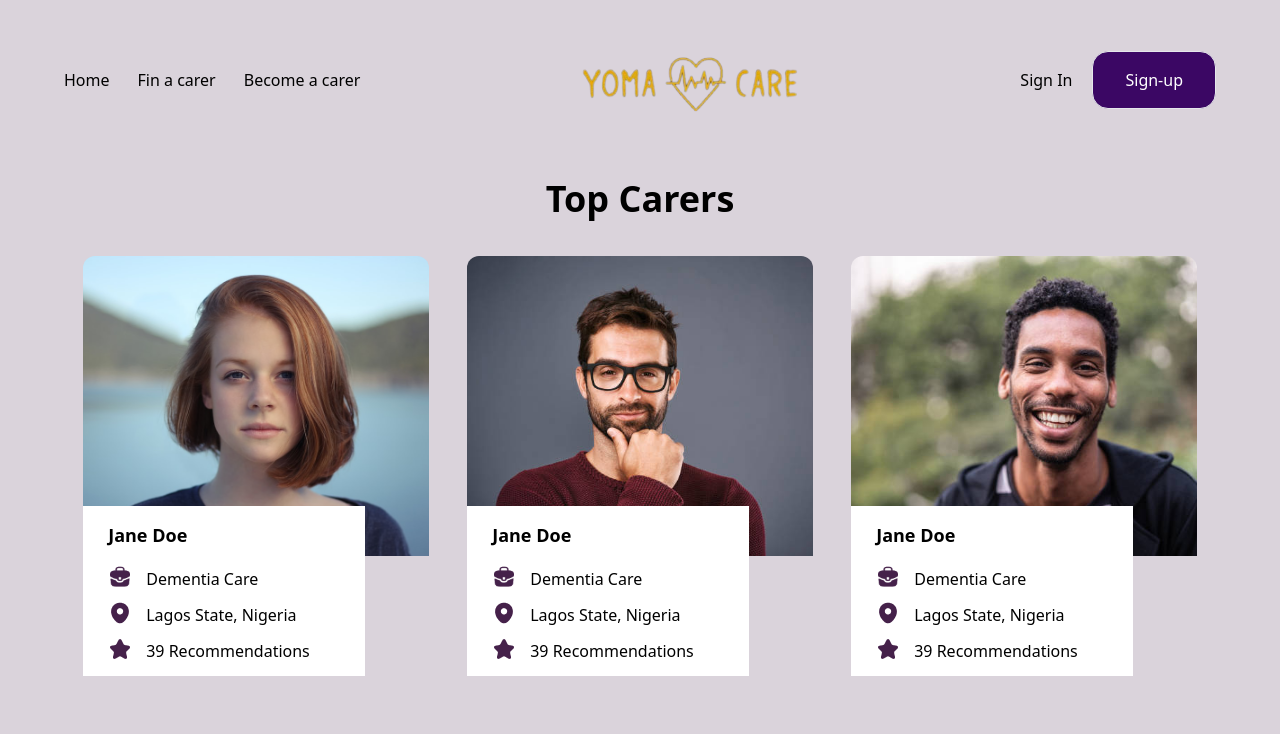
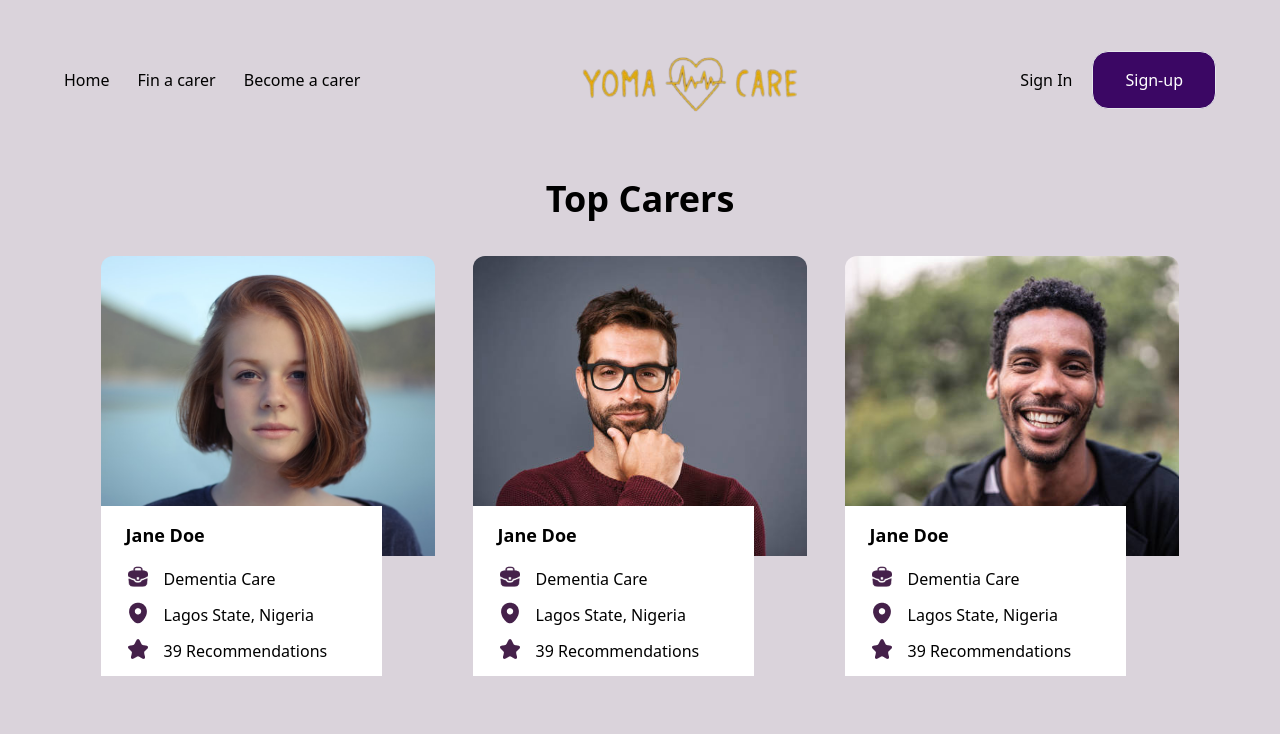
Before and after one commit to rexedge/yoma, a Next.js app: page / in a window 1280 px wide. Shown: the top 734 px of the page. Built offline with nearby package versions, Linux system fonts and the light colour scheme.

Commit message:
merged Divine

```diff
--- a/src/app/page.tsx
+++ b/src/app/page.tsx
@@ -5,6 +5,7 @@ import Section from '@/components/ui/section';
 export default function Home() {
 	return (
 		<>
+			<Section>
 				<div className='flex-row w-[100%] items-center text-center mt-[40px] pb-[50px] justify-center'>
 					<h6 className='font-bold text-[36px]'>Top Carers</h6>
 					<div className='flex flex-wrap  justify-around w-[90%] m-auto'>
@@ -52,6 +53,7 @@ export default function Home() {
 						/>
 					</div>
 				</div>
+			</Section>
 			<Section p='none'>
 				<div className='grid grid-cols-1 md:grid-cols-2 lg:grid-cols-3 gap-10'>
 					<Body />
```
Lines whose indentation alone changed are shown as unchanged.
